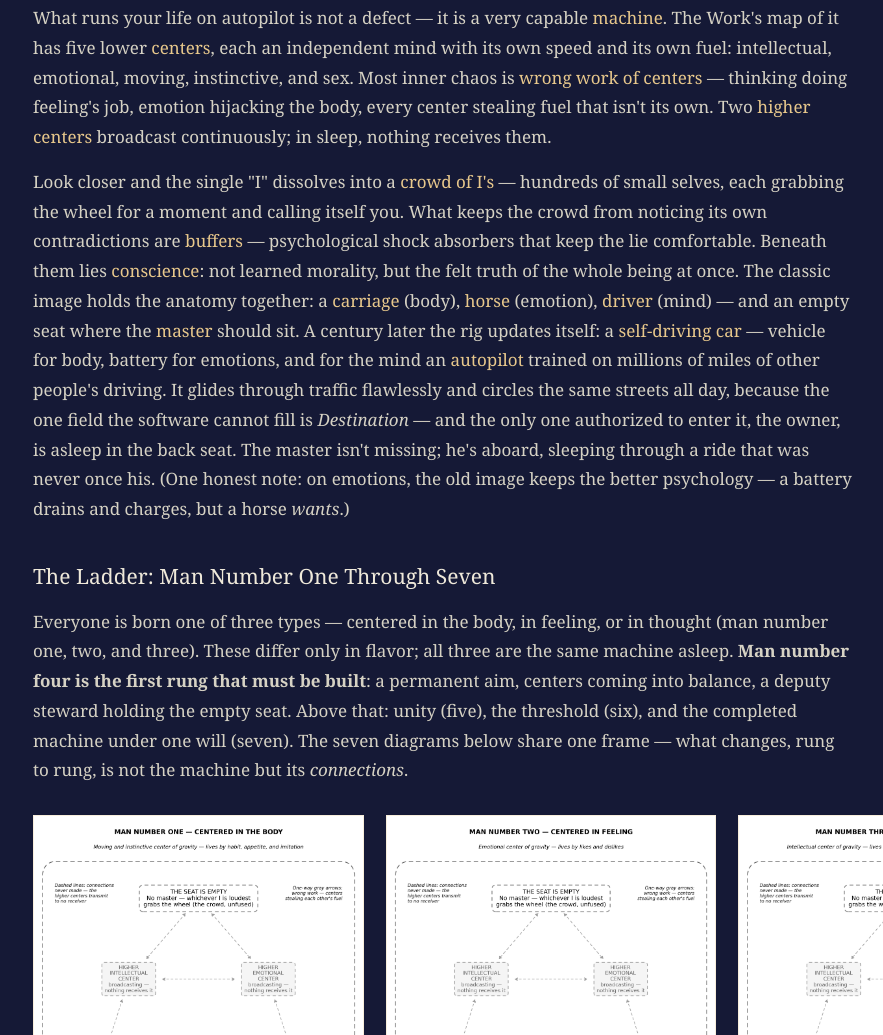
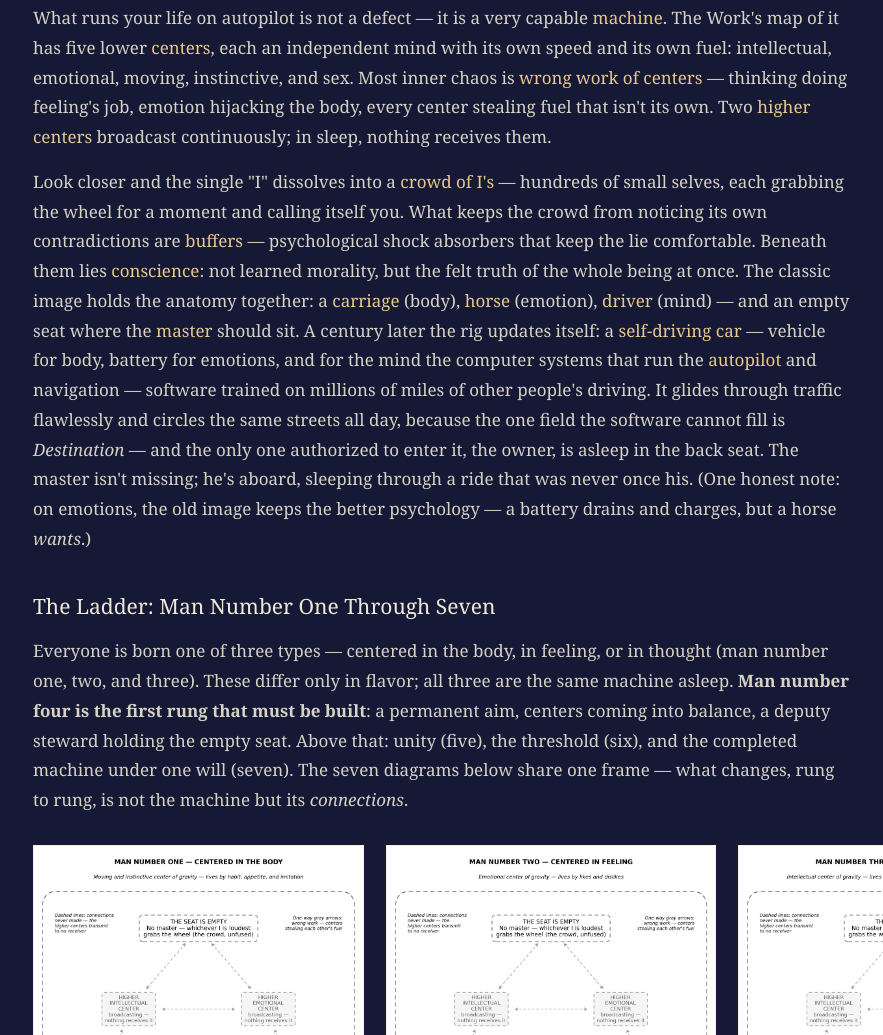
Before and after one commit to jesimon/modernfourthway-site, a plain HTML site: page index.html in a window 1280 px wide. Shown: the part 1765-2800 px from the top of the page, without its empty margins (89-972 px from the left). Drawn offline with nearby package versions, Linux system fonts and the light colour scheme.

Commit message:
Site update

```diff
--- a/index.html
+++ b/index.html
@@ -112,7 +112,7 @@ section h2{font-size:26px;}
 <p>Every great tradition already knows this. Judaism's <em>kavanah</em> and halakhah, Christianity's "watch and pray," Islam's <em>muraqabah</em> and remembrance, Buddhism's <em>sati</em>, the Gita's action-with-presence — each names the sleep and commands the waking. The three classical paths of transformation — fakir, monk, and yogi — are specialized, full-time <em>methods</em>, not religions, and each demands leaving ordinary life. The <span class="keyterm">Fourth Way</span> makes a different wager: that ordinary life itself — your job, your family, your inbox — can be the monastery, if you know the method. Nothing here is to be believed. Everything is to be tested.</p>
 <div class="inbook">In the book: Chapters 1–3, with the full survey of the traditions and the three-part test for verifying the diagnosis in your own experience</div></section><section id="machine"><div class="eyebrow">Part II — The Machine</div><h2>Know the Machine Before You Drive It</h2>
 <p>What runs your life on autopilot is not a defect — it is a very capable <span class="keyterm">machine</span>. The Work's map of it has five lower <span class="keyterm">centers</span>, each an independent mind with its own speed and its own fuel: intellectual, emotional, moving, instinctive, and sex. Most inner chaos is <span class="keyterm">wrong work of centers</span> — thinking doing feeling's job, emotion hijacking the body, every center stealing fuel that isn't its own. Two <span class="keyterm">higher centers</span> broadcast continuously; in sleep, nothing receives them.</p>
-<p>Look closer and the single "I" dissolves into a <span class="keyterm">crowd of I's</span> — hundreds of small selves, each grabbing the wheel for a moment and calling itself you. What keeps the crowd from noticing its own contradictions are <span class="keyterm">buffers</span> — psychological shock absorbers that keep the lie comfortable. Beneath them lies <span class="keyterm">conscience</span>: not learned morality, but the felt truth of the whole being at once. The classic image holds the anatomy together: a <span class="keyterm">carriage</span> (body), <span class="keyterm">horse</span> (emotion), <span class="keyterm">driver</span> (mind) — and an empty seat where the <span class="keyterm">master</span> should sit. A century later the rig updates itself: a <span class="keyterm">self-driving car</span> — vehicle for body, battery for emotions, and for the mind an <span class="keyterm">autopilot</span> trained on millions of miles of other people's driving. It glides through traffic flawlessly and circles the same streets all day, because the one field the software cannot fill is <em>Destination</em> — and the only one authorized to enter it, the owner, is asleep in the back seat. The master isn't missing; he's aboard, sleeping through a ride that was never once his. (One honest note: on emotions, the old image keeps the better psychology — a battery drains and charges, but a horse <em>wants</em>.)</p>
+<p>Look closer and the single "I" dissolves into a <span class="keyterm">crowd of I's</span> — hundreds of small selves, each grabbing the wheel for a moment and calling itself you. What keeps the crowd from noticing its own contradictions are <span class="keyterm">buffers</span> — psychological shock absorbers that keep the lie comfortable. Beneath them lies <span class="keyterm">conscience</span>: not learned morality, but the felt truth of the whole being at once. The classic image holds the anatomy together: a <span class="keyterm">carriage</span> (body), <span class="keyterm">horse</span> (emotion), <span class="keyterm">driver</span> (mind) — and an empty seat where the <span class="keyterm">master</span> should sit. A century later the rig updates itself: a <span class="keyterm">self-driving car</span> — vehicle for body, battery for emotions, and for the mind the computer systems that run the <span class="keyterm">autopilot</span> and navigation — software trained on millions of miles of other people's driving. It glides through traffic flawlessly and circles the same streets all day, because the one field the software cannot fill is <em>Destination</em> — and the only one authorized to enter it, the owner, is asleep in the back seat. The master isn't missing; he's aboard, sleeping through a ride that was never once his. (One honest note: on emotions, the old image keeps the better psychology — a battery drains and charges, but a horse <em>wants</em>.)</p>
 <h3>The Ladder: Man Number One Through Seven</h3>
 <p>Everyone is born one of three types — centered in the body, in feeling, or in thought (man number one, two, and three). These differ only in flavor; all three are the same machine asleep. <strong>Man number four is the first rung that must be built</strong>: a permanent aim, centers coming into balance, a deputy steward holding the empty seat. Above that: unity (five), the threshold (six), and the completed machine under one will (seven). The seven diagrams below share one frame — what changes, rung to rung, is not the machine but its <em>connections</em>.</p>
 <div class="gallery">
```
